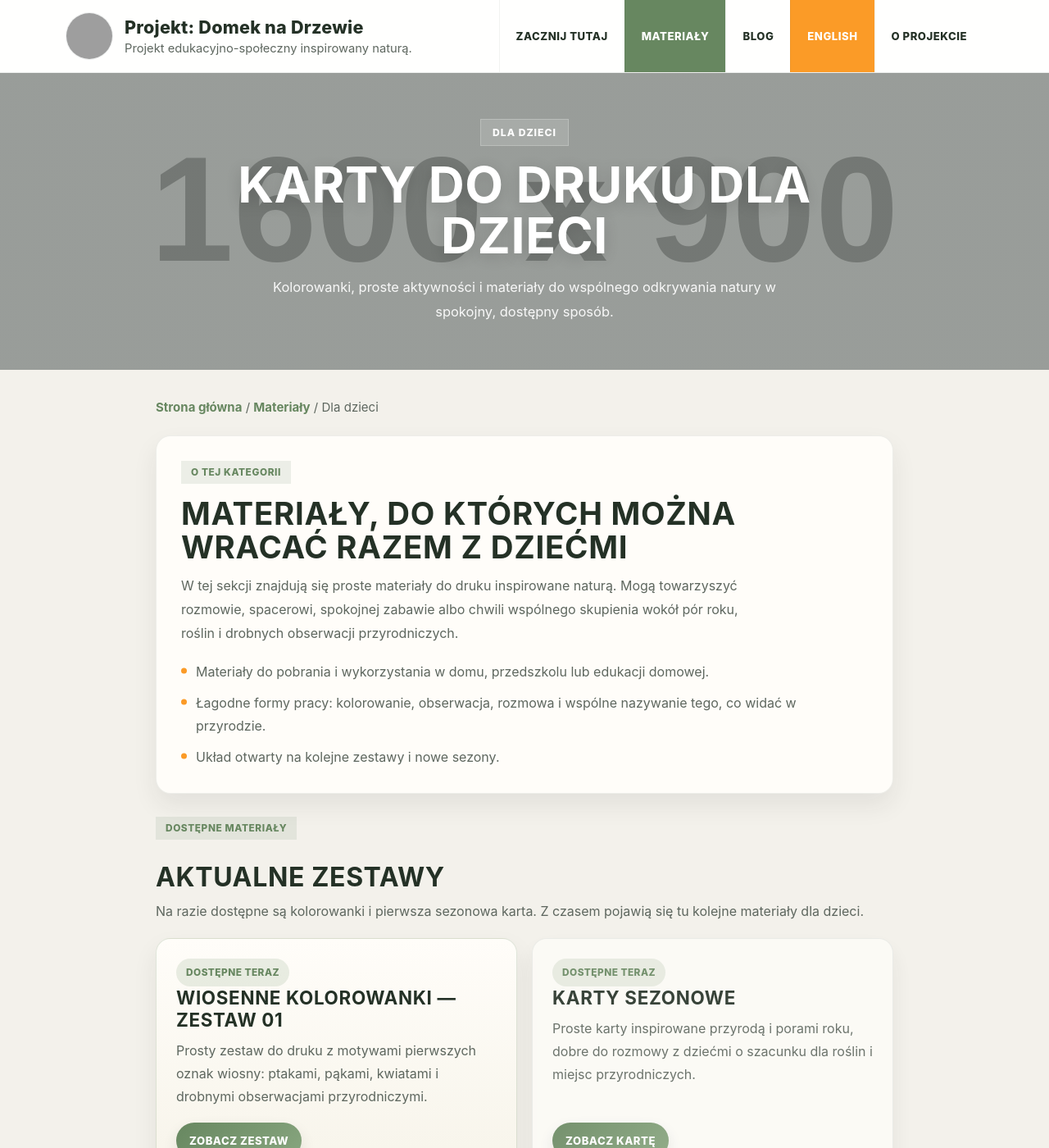
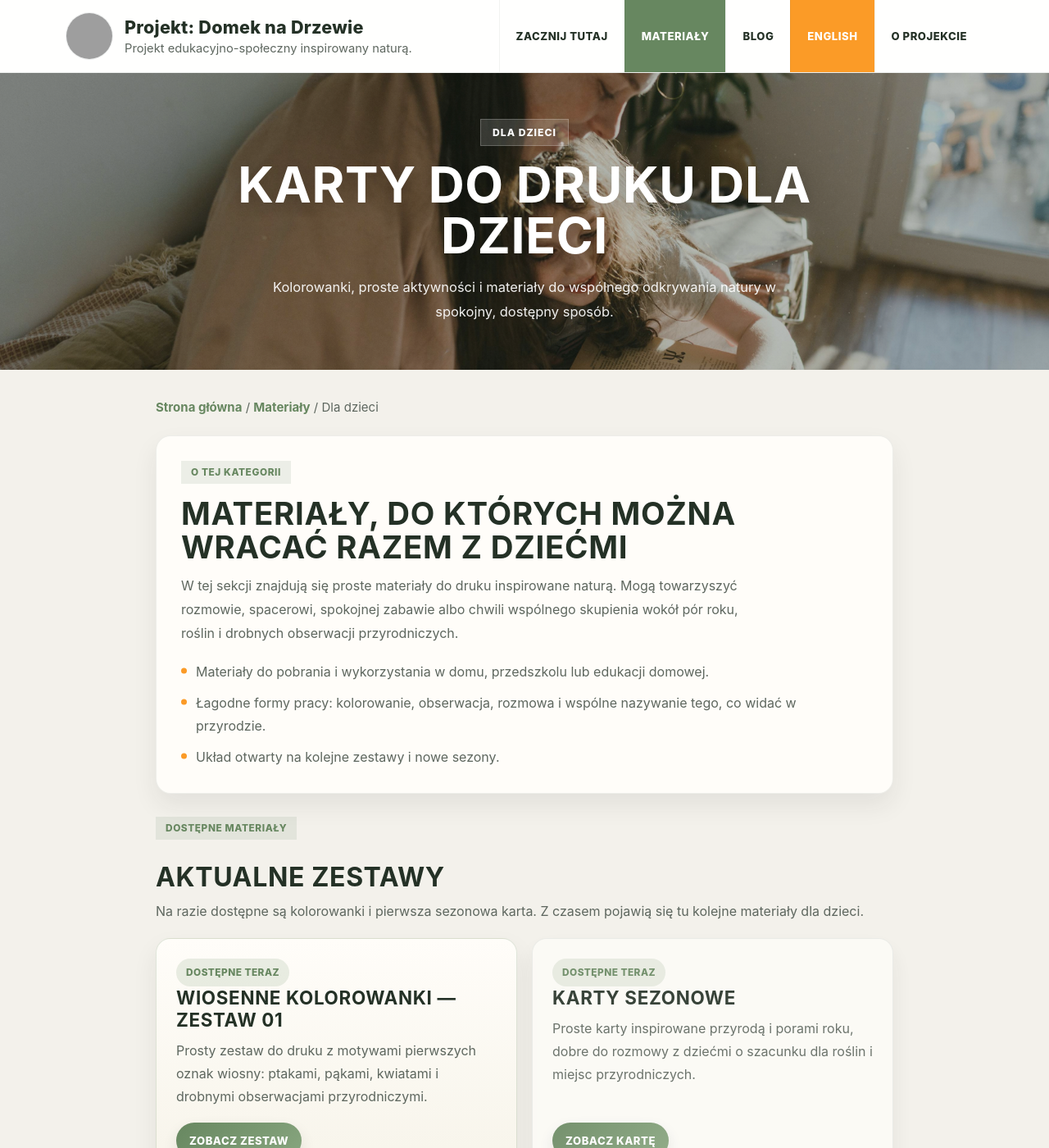
Before and after one commit to akonkia/domeknadrzewie, a Jekyll site: the page materialy/dla-dzieci/index.html, which Jekyll copies as it is, in a window 1280 px wide and 1400 px high. Shown: the whole window at 82% size. Built offline with Jekyll 4.4.1, drawn with Linux system fonts in a browser that asks for light colours; grey boxes are pictures that could not be loaded.

Commit message:
Fix children page hero image

```diff
--- a/en/materials/for-children/index.html
+++ b/en/materials/for-children/index.html
@@ -294,7 +294,7 @@
       align-items: center;
       background:
         linear-gradient(var(--hero-overlay), var(--hero-overlay)),
-        url('https://placehold.co/1600x900/d7dfcc/5d6e5a?text=Karty+sezonowe') center/cover no-repeat;
+        url('/assets/img/start-here/with-children-tile.jpg') center/cover no-repeat;
       color: white;
     }
 
--- a/materialy/dla-dzieci/index.html
+++ b/materialy/dla-dzieci/index.html
@@ -294,7 +294,7 @@
       align-items: center;
       background:
         linear-gradient(var(--hero-overlay), var(--hero-overlay)),
-        url('https://placehold.co/1600x900/d7dfcc/5d6e5a?text=Karty+sezonowe') center/cover no-repeat;
+        url('/assets/img/start-here/with-children-tile.jpg') center/cover no-repeat;
       color: white;
     }
 
```
